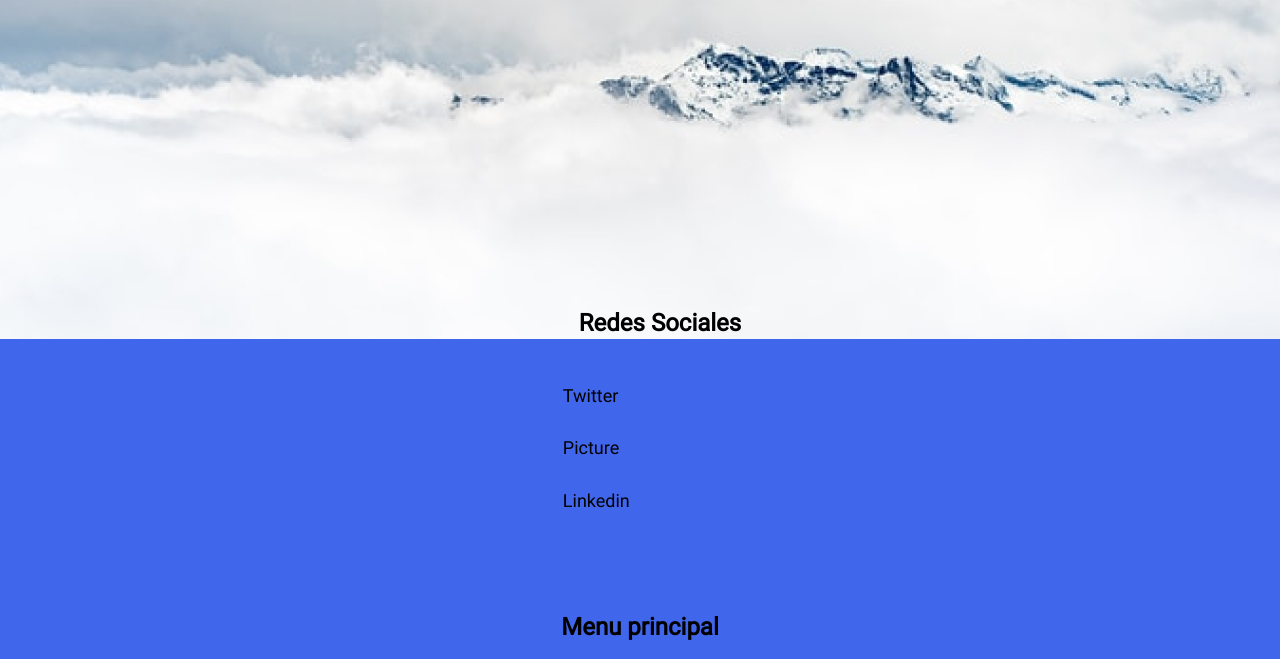
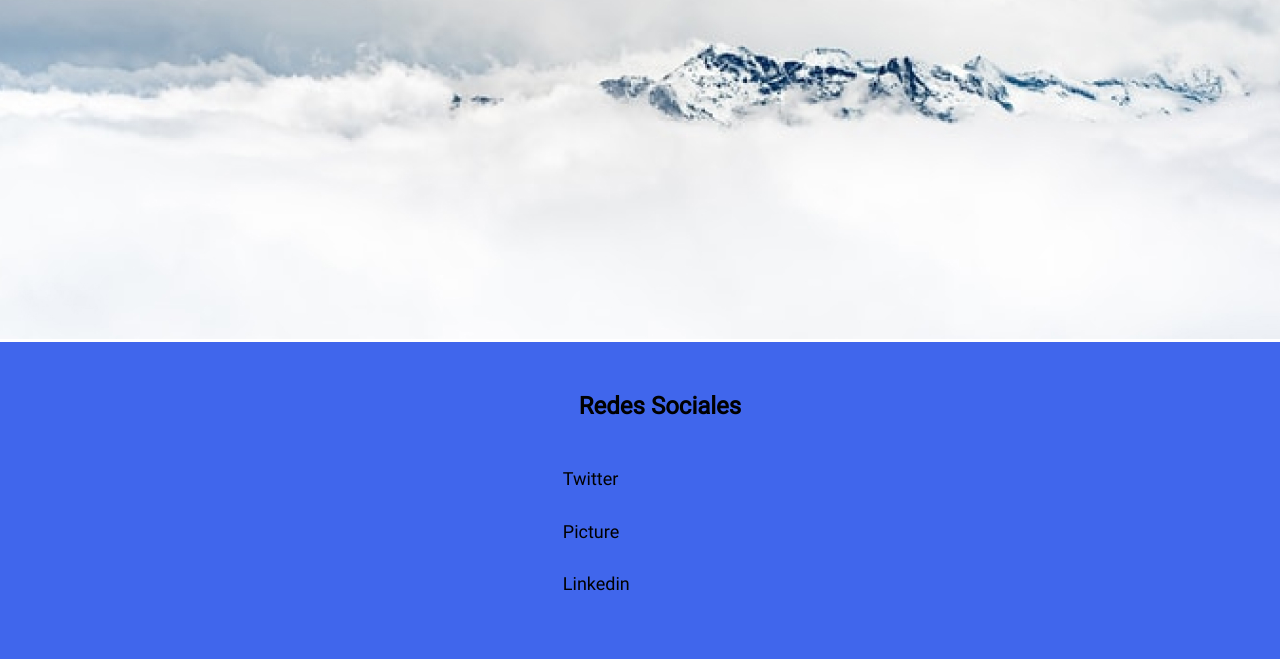
Before and after one commit to janera78/smartphone, a plain HTML site: page index.html in a window 1280 px wide. Shown: the part 61-720 px from the top of the page. Drawn offline with Linux system fonts and the light colour scheme.

Commit message:
modifivcaciones varias

```diff
--- a/css/footer.css
+++ b/css/footer.css
@@ -11,12 +11,11 @@ footer {
 
 
 }
-section{
-    align-items: center;
+ul{
+
     display: flex;
     flex-direction: column;
 }
-
 
 
 h5{
--- a/css/header.css
+++ b/css/header.css
@@ -6,18 +6,15 @@ header{
     display: flex;
     flex-direction: column;
     align-items: center;
-    height: 40vh;
-    justify-content: space-between;
 }
 /*ponemos los bordes redondos del smartphone*/
 .banner{
     border-bottom-left-radius: 100px;
     border-bottom-right-radius: 100px;
-    width: 100%;
+    width: 100vw;
 }
 
 .logo{
-    display: inline;
 
 }
 
--- a/css/layout.css
+++ b/css/layout.css
@@ -14,6 +14,7 @@
 .redes__titulo {
     font-weight: bold;
     font: size 20px;
+
 }
 .redes__twitter {
 }
--- a/css/reset.css
+++ b/css/reset.css
@@ -14,4 +14,5 @@ ul, li {
 }
 h1,h2,h3{
     margin: 0;
+
 }
```
